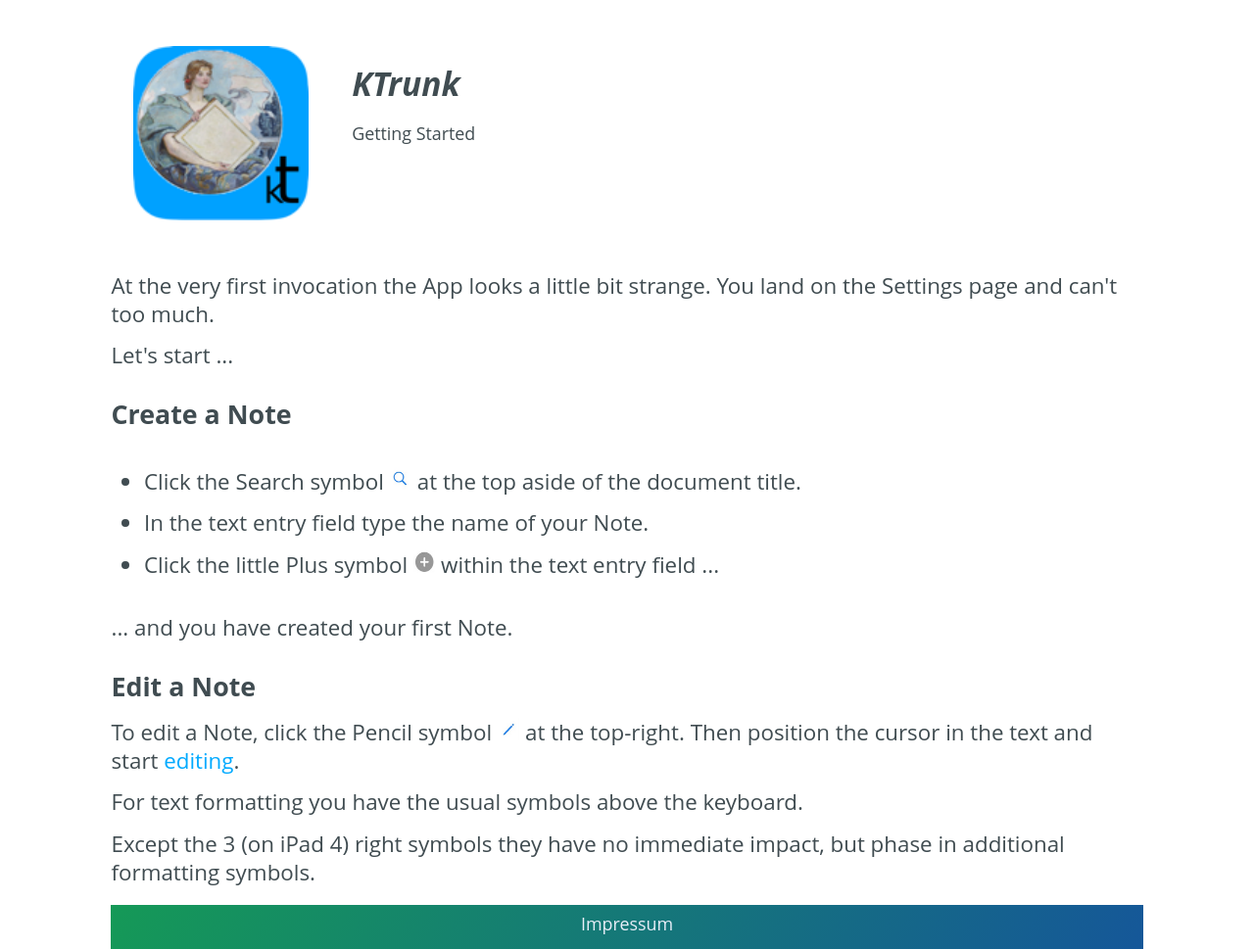
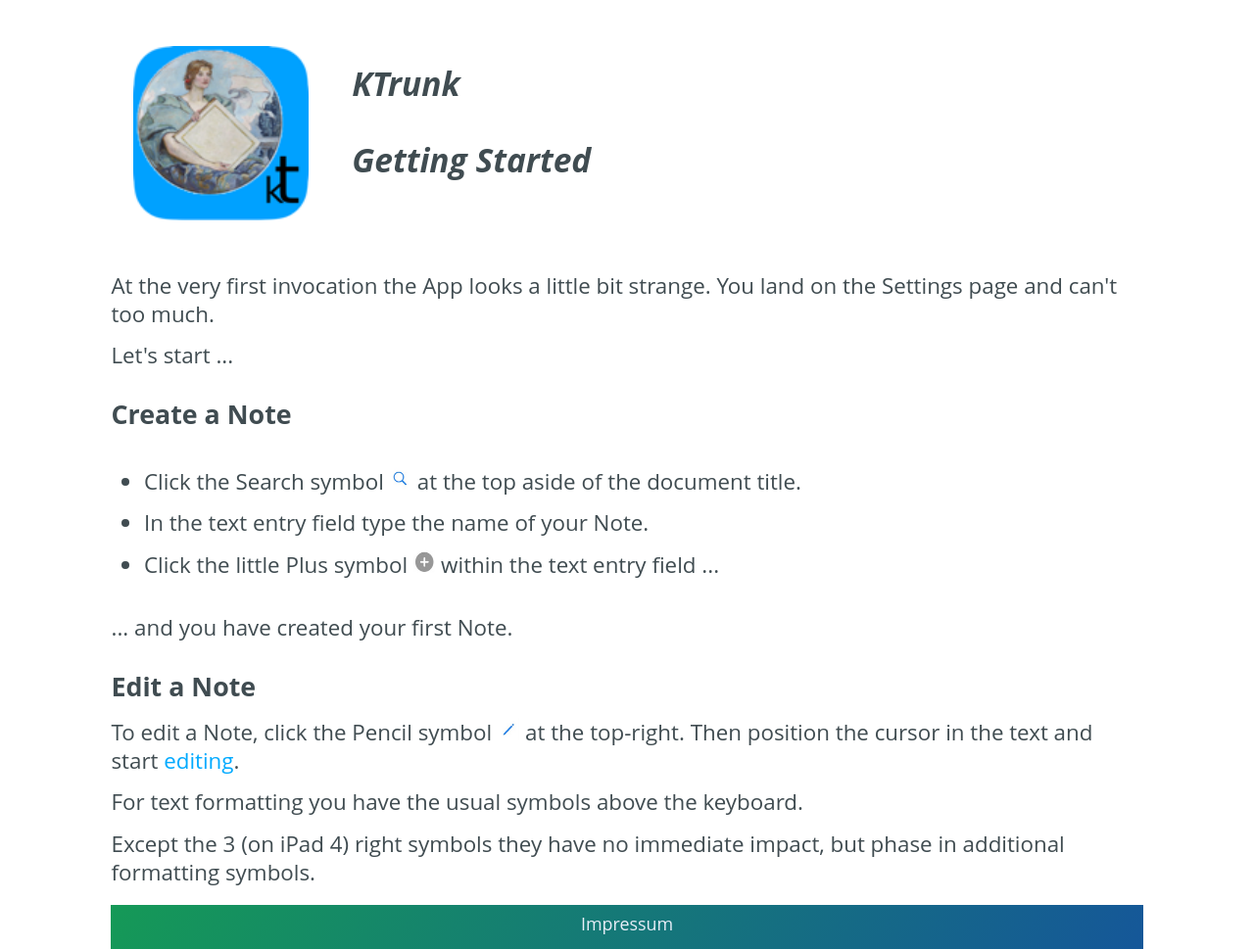
Before and after one commit to cs-LA/home, a Jekyll site: the page built from KTrunk/GettingStarted.md, in a window 1280 px wide. Shown: the part 266-1235 px from the top of the page at 98% size. Built offline with Jekyll 4.4.1, drawn with Linux system fonts in a browser that asks for light colours; our own code applies the rules of GitHub Pages for plain Markdown files.

Commit message:
Update GettingStarted.md

```diff
--- a/KTrunk/GettingStarted.md
+++ b/KTrunk/GettingStarted.md
@@ -4,7 +4,7 @@
   </div>
   <div class="grid-2">
     <div class="gridTitle">KTrunk</div>
-    <div class="gridDescription">
+    <div class="gridTitle">
       <span class="en">Getting Started</span>
       <span class="de">Schnelleinstieg</span>
     </div>
@@ -68,4 +68,3 @@
   <span class="en" align="center">For further informations visit the <b><a href="Manual.html">Manual</a></b>.</span>
   <span class="de" align="center">Weitere Informatinen findest Du im <b><a href="Manual.html">Handbuch</a></b>.</span>
 <p>
-<h3>&nbsp;</h3>
```
